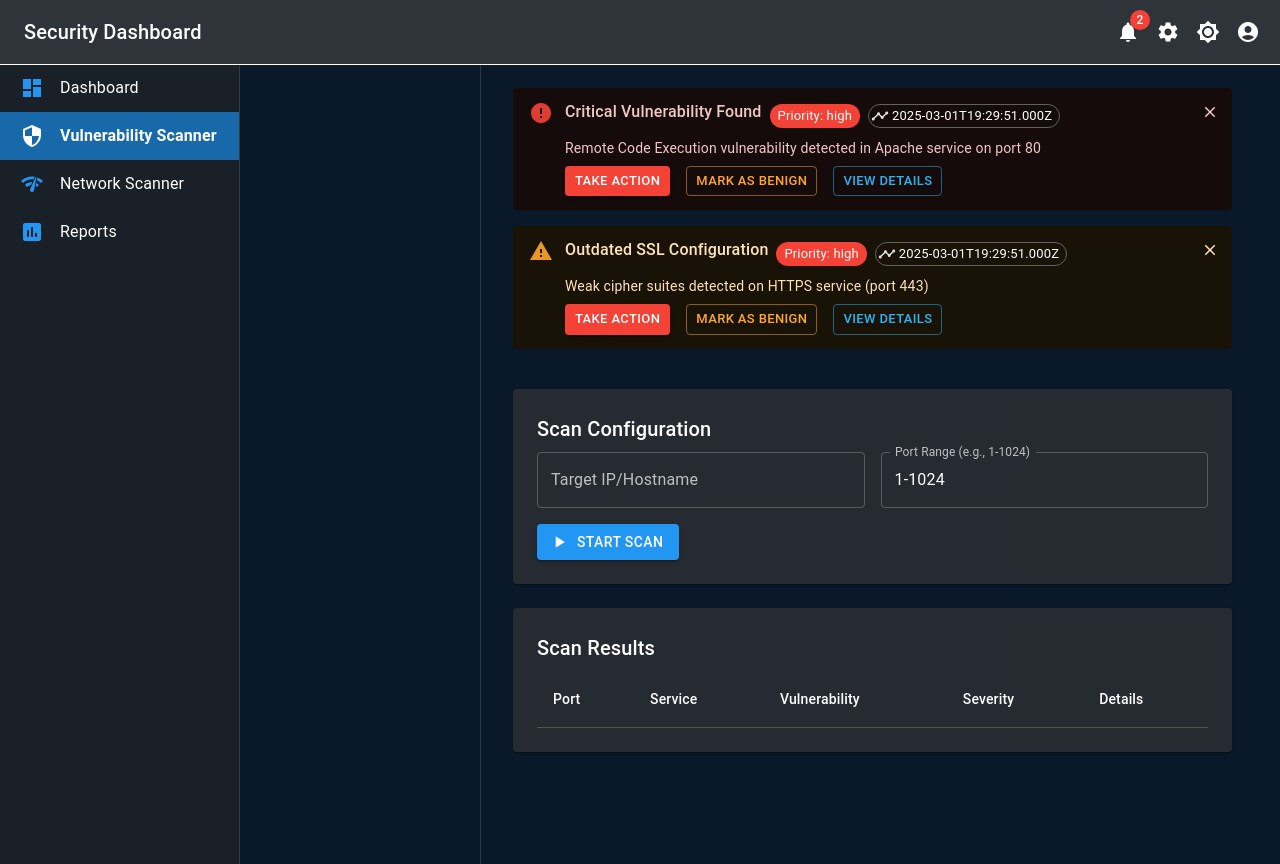
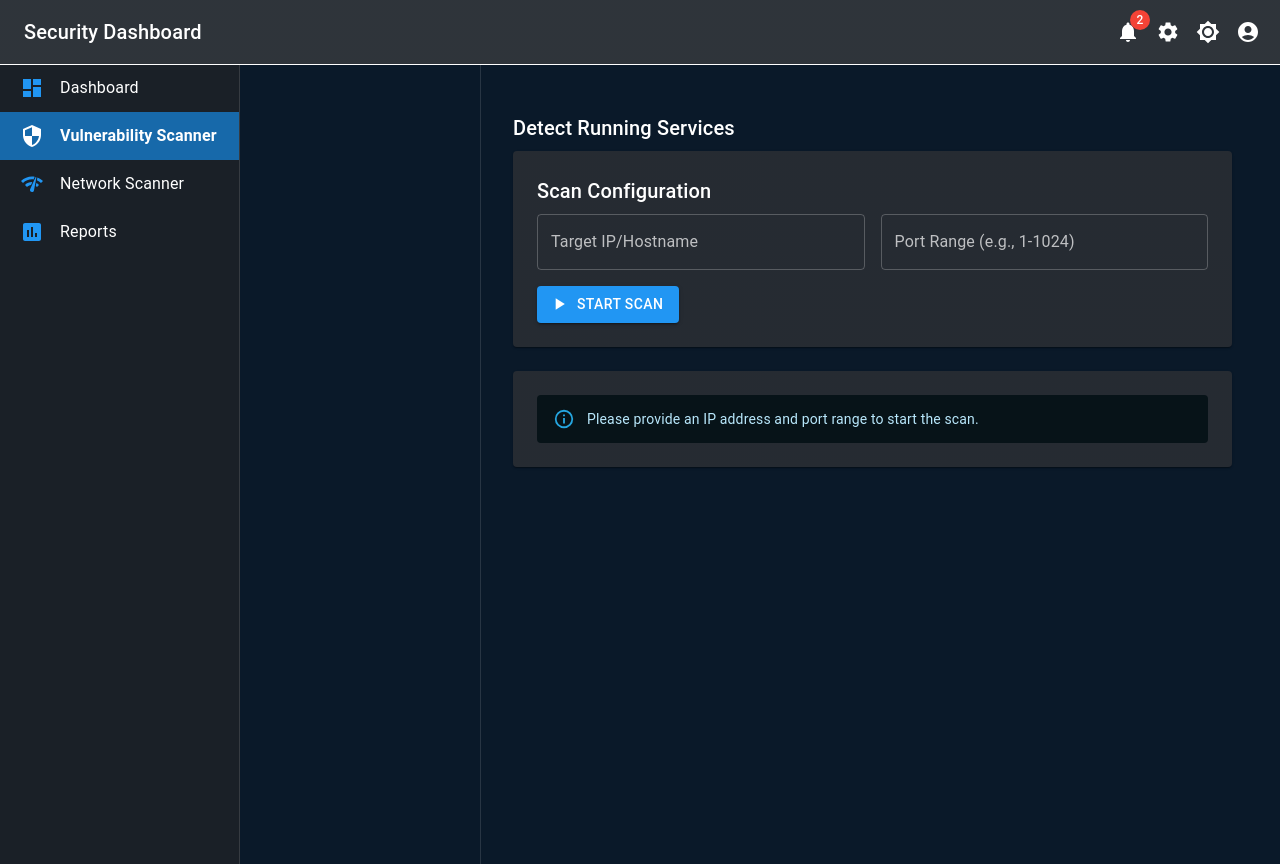
Before and after one commit to ilovemysocksmoree/ADscanner-, a React (Vite) app: page /vulnerability-scanner in a window 1280 px wide. Built offline with nearby package versions, Linux system fonts and the light colour scheme; sample sign-in values are in the browser's storage.

Commit message:
Integrated API with frontend in VulnerabilityScanner.

```diff
--- a/package.json
+++ b/package.json
@@ -17,6 +17,7 @@
     "@react-oauth/google": "^0.12.1",
     "@types/gapi": "^0.0.47",
     "@types/gapi.auth2": "^0.0.61",
+    "axios": "^1.8.1",
     "react": "^18.2.0",
     "react-dom": "^18.2.0",
     "react-router-dom": "^6.22.1",
--- a/src/pages/VulnerabilityScanner.tsx
+++ b/src/pages/VulnerabilityScanner.tsx
@@ -1,4 +1,5 @@
-import React, { useState } from 'react';
+import React, { useEffect, useState } from 'react';
+import axios from 'axios';
 import {
   Box,
   Paper,
@@ -15,16 +16,17 @@ import {
   Chip,
   CircularProgress,
   Snackbar,
+  Alert,
 } from '@mui/material';
 import { PlayArrow as StartIcon, Stop as StopIcon } from '@mui/icons-material';
 import AlertBar from '../components/AlertBar';
 
 interface ScanResult {
   port: number;
+  address: string;
+  status: string;
   service: string;
-  vulnerability: string;
-  severity: 'high' | 'medium' | 'low';
-  details: string;
+  version: string;
 }
 
 interface VulnerabilityAlert {
@@ -35,73 +37,69 @@ interface VulnerabilityAlert {
   timestamp: string;
 }
 
-const mockResults: ScanResult[] = [
-  {
-    port: 80,
-    service: 'HTTP',
-    vulnerability: 'Outdated Apache Version',
-    severity: 'high',
-    details: 'Running Apache 2.2.3 with known vulnerabilities',
-  },
-  {
-    port: 443,
-    service: 'HTTPS',
-    vulnerability: 'Weak SSL Configuration',
-    severity: 'medium',
-    details: 'TLS 1.0 enabled',
-  },
-  {
-    port: 22,
-    service: 'SSH',
-    vulnerability: 'Weak Cipher Support',
-    severity: 'low',
-    details: 'Supports deprecated ciphers',
-  },
-];
-
-const mockVulnerabilityAlerts: VulnerabilityAlert[] = [
-  {
-    id: '1',
-    title: 'Critical Vulnerability Found',
-    message: 'Remote Code Execution vulnerability detected in Apache service on port 80',
-    severity: 'error',
-    timestamp: new Date().toISOString(),
-  },
-  {
-    id: '2',
-    title: 'Outdated SSL Configuration',
-    message: 'Weak cipher suites detected on HTTPS service (port 443)',
-    severity: 'warning',
-    timestamp: new Date().toISOString(),
-  },
-];
-
 export default function VulnerabilityScanner() {
   const [target, setTarget] = useState('');
-  const [portRange, setPortRange] = useState('1-1024');
+  const [portRange, setPortRange] = useState('');
   const [isScanning, setIsScanning] = useState(false);
   const [results, setResults] = useState<ScanResult[]>([]);
-  const [alerts, setAlerts] = useState<VulnerabilityAlert[]>(mockVulnerabilityAlerts);
+  const [alerts, setAlerts] = useState<VulnerabilityAlert[]>([]);
   const [snackbarOpen, setSnackbarOpen] = useState(false);
   const [snackbarMessage, setSnackbarMessage] = useState('');
 
-  const handleStartScan = () => {
+  const handleStartScan = async () => {
+    if (!target || !portRange) {
+      setSnackbarMessage('Please provide both target and port range.');
+      setSnackbarOpen(true);
+      return;
+    }
+
     setIsScanning(true);
-    // Simulate scan
-    setTimeout(() => {
-      setResults(mockResults);
+
+    try {
+      const response = await axios.post('http://localhost:4444/api/v1/scan/service', {
+        port_range: portRange,
+        address: target,
+      });
+
+      const serverResults: ScanResult[] = parseAPIResponse(response.data);
+      setResults(serverResults);
+
+      const newAlerts = serverResults
+        .filter((result: ScanResult) => result.status === 'open')
+        .map((result: ScanResult) => ({
+          id: Date.now().toString(),
+          title: `Open Port Detected: [${result.port}]`,
+          message: `Service named: [${result.service.toUpperCase()}] is open on address: ${result.address}`,
+          severity: 'warning',
+          timestamp: new Date().toISOString(),
+        }));
+
+      setAlerts((prev: any) => [...prev, ...newAlerts]);
+    } catch (error) {
+      console.error('API Error:', error);
+      setSnackbarMessage('Failed to fetch scan results. Please try again.');
+      setSnackbarOpen(true);
+    } finally {
       setIsScanning(false);
-      // Simulate finding new vulnerability
-      const newAlert: VulnerabilityAlert = {
-        id: Date.now().toString(),
-        title: 'New Vulnerability Detected',
-        message: `Potential security issue found on ${target}`,
-        severity: 'warning',
-        timestamp: new Date().toISOString(),
-      };
-      setAlerts(prev => [...prev, newAlert]);
-    }, 3000);
+    }
   };
+
+  function parseAPIResponse(docs: any[]): ScanResult[] {
+    const parsed: ScanResult[] = [];
+    for (const doc of docs) {
+      const newDoc = {
+        address: doc.Addr,
+        port: doc.Port,
+        status: doc.Status,
+        service: doc.Service,
+        version: doc.Version,
+      } as ScanResult;
+
+      parsed.push(newDoc);
+    }
+
+    return parsed;
+  }
 
   const handleStopScan = () => {
     setIsScanning(false);
@@ -110,13 +108,13 @@ export default function VulnerabilityScanner() {
   const handleTakeAction = (alertId: string) => {
     setSnackbarMessage('Initiating vulnerability mitigation...');
     setSnackbarOpen(true);
-    setAlerts(alerts.filter(alert => alert.id !== alertId));
+    setAlerts(alerts.filter((alert) => alert.id !== alertId));
   };
 
   const handleMarkBenign = (alertId: string) => {
     setSnackbarMessage('Vulnerability marked as false positive');
     setSnackbarOpen(true);
-    setAlerts(alerts.filter(alert => alert.id !== alertId));
+    setAlerts(alerts.filter((alert) => alert.id !== alertId));
   };
 
   const getSeverityColor = (severity: string) => {
@@ -134,7 +132,6 @@ export default function VulnerabilityScanner() {
 
   return (
     <Box sx={{ flexGrow: 1 }}>
-      {/* Alerts Section */}
       <Box sx={{ mb: 3 }}>
         {alerts.map((alert) => (
           <AlertBar
@@ -145,9 +142,9 @@ export default function VulnerabilityScanner() {
             priority="high"
             timestamp={alert.timestamp}
             details={{
-              source: "Network Scanner",
-              affectedSystem: "Web Server",
-              recommendedAction: "Review server logs and block suspicious IP"
+              source: 'Network Scanner',
+              affectedSystem: 'Web Server',
+              recommendedAction: 'Review server logs and block suspicious IP',
             }}
             onTakeAction={() => handleTakeAction(alert.id)}
             onMarkBenign={() => handleMarkBenign(alert.id)}
@@ -156,8 +153,10 @@ export default function VulnerabilityScanner() {
       </Box>
 
       <Grid container spacing={3}>
-        {/* Scan Configuration */}
         <Grid item xs={12}>
+          <Typography variant="h6" gutterBottom>
+            Detect Running Services
+          </Typography>
           <Paper sx={{ p: 3 }}>
             <Typography variant="h6" gutterBottom>
               Scan Configuration
@@ -199,45 +198,45 @@ export default function VulnerabilityScanner() {
         {/* Scan Results */}
         <Grid item xs={12}>
           <Paper sx={{ p: 3 }}>
-            <Typography variant="h6" gutterBottom>
-              Scan Results
-            </Typography>
             {isScanning ? (
               <Box sx={{ display: 'flex', justifyContent: 'center', p: 3 }}>
                 <CircularProgress />
               </Box>
-            ) : (
+            ) : results.length >= 1 ? (
               <TableContainer>
+                <Typography variant="h6" gutterBottom>
+                  Scan Results
+                </Typography>
                 <Table>
                   <TableHead>
                     <TableRow>
+                      <TableCell>Address</TableCell>
                       <TableCell>Port</TableCell>
                       <TableCell>Service</TableCell>
-                      <TableCell>Vulnerability</TableCell>
-                      <TableCell>Severity</TableCell>
-                      <TableCell>Details</TableCell>
+                      <TableCell>Status</TableCell>
+                      <TableCell>Version</TableCell>
                     </TableRow>
                   </TableHead>
                   <TableBody>
                     {results.map((result, index) => (
                       <TableRow key={index}>
+                        <TableCell>{result.address}</TableCell>
                         <TableCell>{result.port}</TableCell>
                         <TableCell>{result.service}</TableCell>
-                        <TableCell>{result.vulnerability}</TableCell>
-                        <TableCell>
-                          <Chip
-                            label={result.severity.toUpperCase()}
-                            color={getSeverityColor(result.severity)}
-                            size="small"
-                          />
-                        </TableCell>
-                        <TableCell>{result.details}</TableCell>
+                        <TableCell>{result.status}</TableCell>
+                        <TableCell>{result.version}</TableCell>
                       </TableRow>
                     ))}
                   </TableBody>
                 </Table>
               </TableContainer>
-            )}
+            ) : <Grid item xs={12}>
+              {!results.length && (
+                <Alert severity="info">
+                  Please provide an IP address and port range to start the scan.
+                </Alert>
+              )}
+            </Grid>}
           </Paper>
         </Grid>
       </Grid>
```
Also changed, not shown: 1 other file (tests, documents, lock files or other folders).
